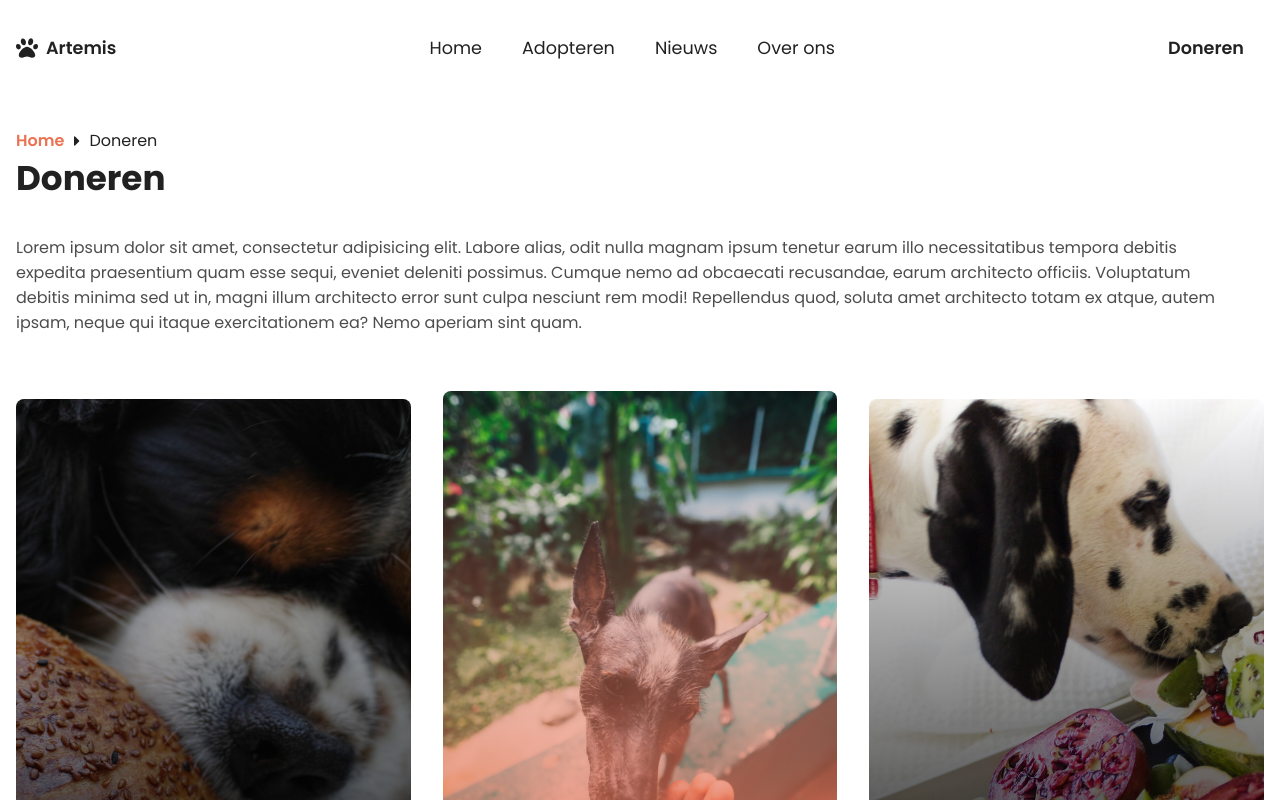
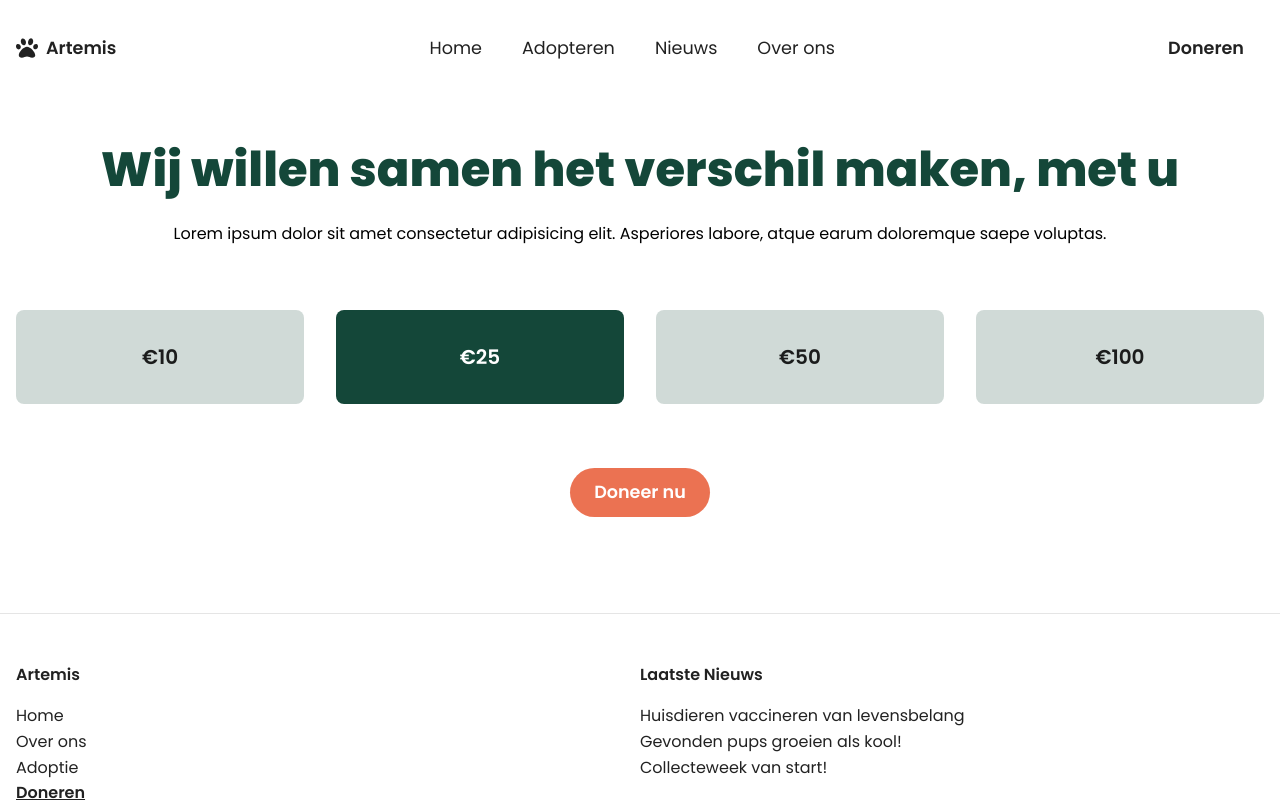
Before and after one commit to Markiesch/Artemis, a Vue app: page /doneren in a window 1280 px wide. Shown: the top 800 px of the page. Built offline with nearby package versions, Linux system fonts and the light colour scheme.

Commit message:
Improved donate section

```diff
--- a/src/views/Donate.vue
+++ b/src/views/Donate.vue
@@ -1,30 +1,18 @@
 <template>
-  <Breadcrumbs>Doneren</Breadcrumbs>
-
   <section>
-    <p class="caption">
-      Lorem ipsum dolor sit amet, consectetur adipisicing elit. Labore alias, odit nulla magnam ipsum tenetur earum illo necessitatibus tempora debitis expedita praesentium quam esse sequi, eveniet
-      deleniti possimus. Cumque nemo ad obcaecati recusandae, earum architecto officiis. Voluptatum debitis minima sed ut in, magni illum architecto error sunt culpa nesciunt rem modi! Repellendus
-      quod, soluta amet architecto totam ex atque, autem ipsam, neque qui itaque exercitationem ea? Nemo aperiam sint quam.
-    </p>
-  </section>
-
-  <section>
-    <div class="wrapper">
-      <article :style="`background-image: url('/assets/donate${index + 1}.jpg')`" v-for="(option, index) in options" :class="{ active: activeIndex === index }" @click="activeIndex = index">
-        <p>&euro;{{ option }}</p>
-        <div class="overlay"></div>
-      </article>
+    <h1>Wij willen samen het verschil maken, met u</h1>
+    <p>Lorem ipsum dolor sit amet consectetur adipisicing elit. Asperiores labore, atque earum doloremque saepe voluptas.</p>
+    <div class="card--container">
+      <div v-for="(option, index) in options" :class="{ active: activeIndex === index }" @click="activeIndex = index">
+        <p>€{{ option }}</p>
+      </div>
     </div>
-  </section>
-  <section>
-    <button @click="donate">Doneren</button>
+    <button @click="donate">Doneer nu</button>
   </section>
 </template>
 
 <script setup lang="ts">
 import { ref } from "vue";
-import Breadcrumbs from "../components/Breadcrumbs.vue";
 
 const options = [10, 25, 50, 100];
 const activeIndex = ref(1);
@@ -38,80 +26,56 @@ function donate() {
 @import "../styles/variables.scss";
 @import "../styles/mixins.scss";
 
-.caption {
-  color: $text-color;
-  margin-bottom: 4rem;
-  max-width: 120ch;
+section {
+  text-align: center;
 }
 
-.wrapper {
-  display: flex;
-  align-items: flex-end;
-  flex-wrap: wrap;
+.card--container {
+  padding: 4rem 0 2rem 0;
+  display: grid;
+  grid-template-columns: repeat(auto-fit, minmax(20rem, 1fr));
   margin: -1rem;
-  height: 80vh;
-  max-height: 40rem;
-}
 
-article {
-  display: flex;
-  align-items: flex-end;
-  justify-content: center;
-  position: relative;
-  z-index: 1;
-  overflow: hidden;
-  height: 100%;
-  flex: 1 1 20rem;
+  div {
+    margin: 1rem;
+    padding: 2rem;
 
-  margin: 1rem;
-  border-radius: 0.5rem;
-  cursor: pointer;
+    border-radius: 0.5rem;
+    background-color: $primary-accent-color;
+    color: $title-color;
+    font-size: 1.25rem;
+    font-weight: 600;
+    cursor: pointer;
+  }
 
-  background-color: rgb(240, 240, 240);
-  background-size: cover;
-  background-position: center center;
-
-  transition: transform 300ms ease;
-
-  p {
-    padding: 1rem;
+  .active {
+    background-color: $primary-color;
     color: white;
-    font-size: 2.5rem;
-    font-weight: 700;
   }
 }
 
-.overlay {
-  position: absolute;
-  left: 0;
-  right: 0;
-  bottom: 0;
-  top: 0;
-  background: linear-gradient(transparent, black);
-  z-index: -1;
-}
-
-.active,
-article:hover,
-article:active {
-  transform: translateY(-0.5rem);
-}
-
-.active .overlay {
-  background: linear-gradient(transparent, $secondary-color);
+h1 {
+  color: $primary-color;
+  font-size: 3rem;
+  font-weight: 800;
+  line-height: 1.1;
+  padding-top: 1em;
+  padding-bottom: 0.5em;
 }
 
 button {
-  padding: 1rem;
   display: inline-block;
+  padding: 1rem 1.5rem;
+  margin-top: 2rem;
+  cursor: pointer;
+
+  color: white;
+  background-color: $secondary-color;
   border: none;
-  border-radius: 0.25rem;
-  background-color: $secondary-color;
-  color: white;
-  margin-top: 2rem;
+  border-radius: 5rem;
+
   font-size: 1.1rem;
   font-weight: 600;
   line-height: 1;
-  cursor: pointer;
 }
 </style>
```
